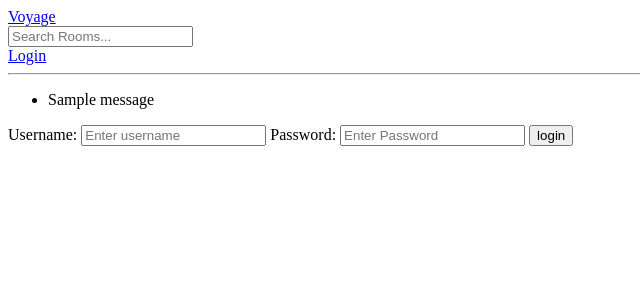
After one commit to stellar-stack/voyage, a Django app: template foot/templates/foot/login_register.html in a window 1280 px wide. The commit adds this page. Shown: the top 300 px of the page, without its empty margins (0-640 px from the left). Run offline with Django 3.2, Linux system fonts and the light colour scheme; the template is opened without the code that fills it, so the values that code supplies are empty; one stand-in notice (Sample message) is shown.

Commit message:
added user login

```diff
--- /dev/null
+++ b/foot/templates/foot/login_register.html
@@ -0,0 +1,20 @@
+{% extends 'main.html' %}
+
+{%block content%}
+{% comment %} created this login page then moves to views.py to create login method {% endcomment %}
+
+<div>
+    <form action="" method="POST">
+        {% csrf_token %}
+
+        <label for="username">Username:</label>
+        <input type="text" name="username" placeholder="Enter username" >
+
+        <label for="password">Password:</label>
+        <input type="password" name="password" placeholder="Enter Password" />
+
+        <input type="submit" value="login">
+
+    </form>
+</div>
+{%endblock content%}
--- a/foot/urls.py
+++ b/foot/urls.py
@@ -4,7 +4,9 @@ from . import views
 # making the routes to visit those pages
 
 urlpatterns = [
+
     # after this visit the project(voyage) urls.py
+    path('login/', views.loginPage, name="login"),
     path('', views.Home, name="home" ),
     path('room/<str:pk>/', views.room, name="room"),
 
--- a/templates/main.html
+++ b/templates/main.html
@@ -8,6 +8,14 @@
 <body>
     {% include 'navbar.html' %}
 
+    {% if messages %}
+<ul class="messages">
+    {% for message in messages %}
+    <li>{{ message }}</li>
+    {% endfor %}
+</ul>
+{% endif %}
+
     {% block content %}
 
     {% endblock %}
--- a/templates/navbar.html
+++ b/templates/navbar.html
@@ -3,4 +3,10 @@
 <form action="{% url 'home' %}" >
     <input type="text" name="q" placeholder="Search Rooms..."/>
 </form>
+
+{% if request.user.is_authenticated%}
+<a href="">Logout</a>
+{%else%}
+<a href="{% url 'login' %}">Login</a>
+{%endif%}
 <hr>
```
Also changed, not shown: foot/views.py (+28 -0 lines), db.sqlite3.
